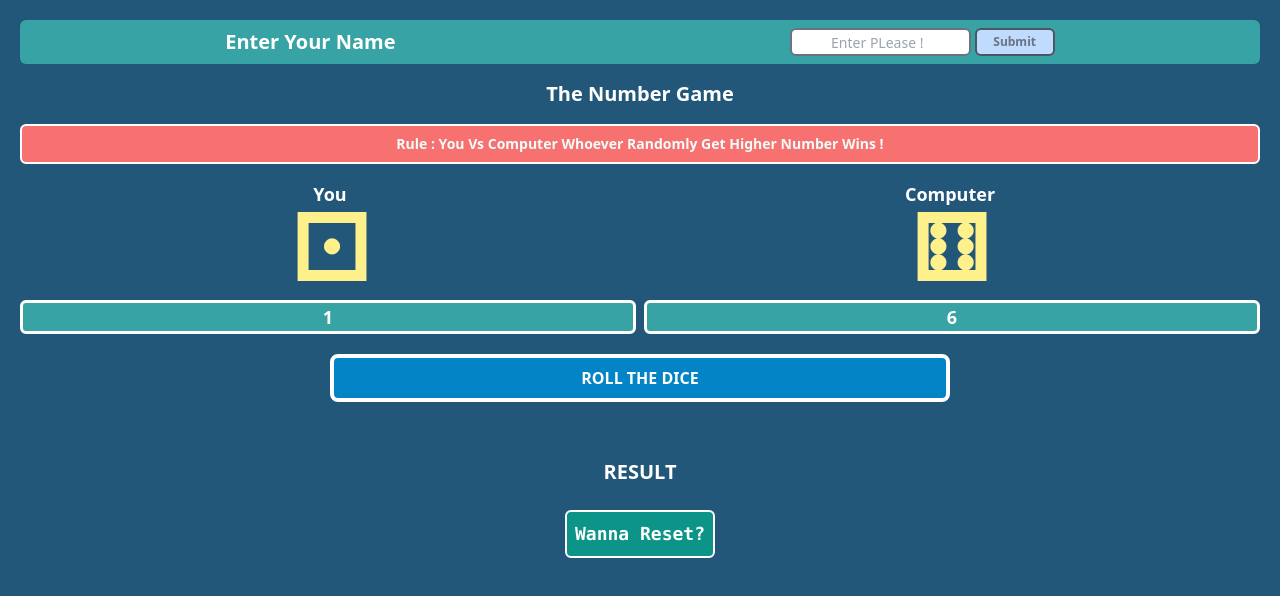
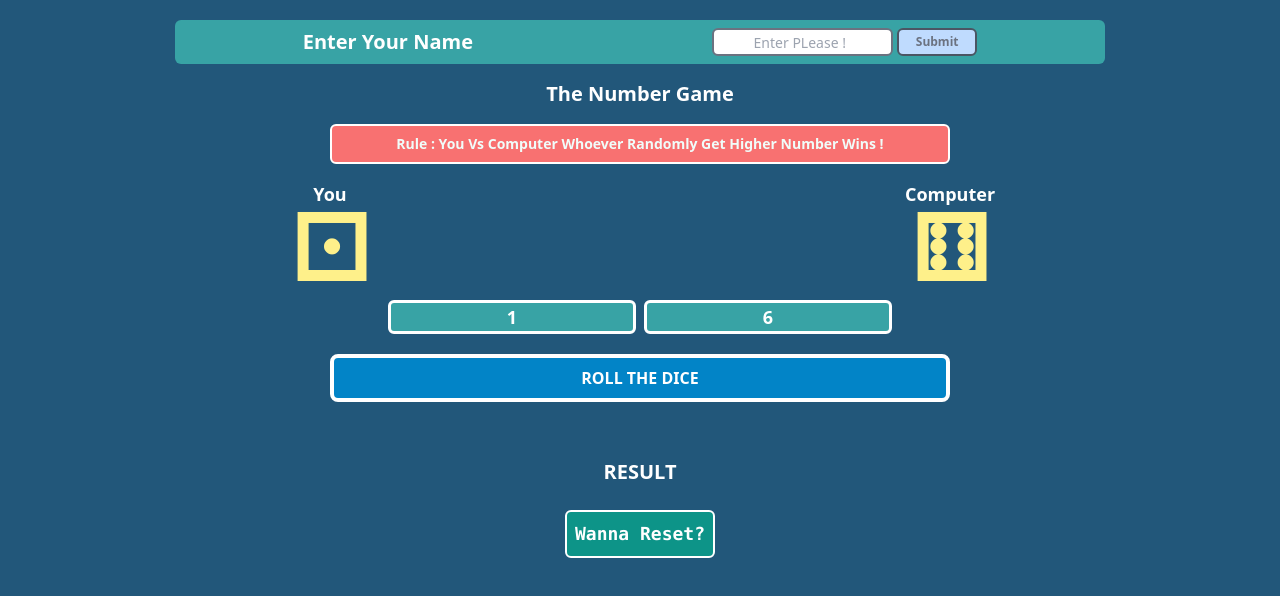
Before and after one commit to zain-student-college/responsive, a plain HTML site: page index.html in a window 1280 px wide. Drawn offline with Linux system fonts and the light colour scheme.

Commit message:
new game edited

```diff
--- a/index.html
+++ b/index.html
@@ -8,12 +8,12 @@
     <!-- <meta name="viewport" content="width=device-width, initial-scale=1.0" /> -->
 </head>
 <body class="p-3 md:p-5 bg-[#22577A] box-border">
-    <div class="bg-[#38A3A5]  rounded-md flex flex-col items-center justify-around capitalize text-white p-2 md:flex-row">
+   <div class="flex justify-center"> <div class="bg-[#38A3A5]  rounded-md flex flex-col items-center justify-around capitalize text-white p-2 md:flex-row sm:w-3/4">
         <p class="w-fit h-fit md:text-xl md:font-bold font-semibold">enter your name</p>
       <div class="flex space-x-1"><input id="name" class="w-3/4 border-2 bg-white border-gray-500 rounded-md text-center text-black  p-2 pr-0 h-7 hover:border-blue-600 hover:border-3 text-sm" type="search" name="" id="" placeholder="Enter PLease !"><button id="submit" class="w-1/3 border-[2px] rounded-md h-7 border-gray-600 text-xs bg-blue-200 text-gray-500 font-semibold">Submit</button></div>
-    </div>
+    </div></div>
     <div class="w-full flex justify-center mt-4 text-xl font-semibold capitalize text-white items-center "><p>the number game</p></div>
-    <div class="text-teal-50 rounded-md p-2 text-sm capitalize mt-4  border-2 border-white bg-red-400 font-semibold sm:text-center"><p>rule : you vs computer whoever randomly get higher number wins !</p></div>
+    <div class="flex justify-center items-center"><div class="text-teal-50 rounded-md p-2 text-sm capitalize mt-4  border-2 border-white bg-red-400 font-semibold sm:text-center flex justify-center items-center w-full sm:w-1/2"><p class="">rule : you vs computer whoever randomly get higher number wins !</p></div></div>
     <div class="flex w-full text-white capitalize mt-4 pb-2 text-lg font-semibold">
         <div id="ytext" class="w-1/2 flex justify-center ">you</div>
         <div class="w-1/2 flex justify-center ">computer</div>
@@ -22,9 +22,9 @@
         <div id="you" class="text-[90px] w-1/2 flex justify-center transition-transform duration-500">⚀</div>
         <div id="comp" class="text-[90px] w-1/2 flex justify-center transition-transform duration-500">⚅</div>
     </div>
-    <div class="flex w-full text-white capitalize mt-10 text-lg font-semibold space-x-2">
-        <div id="youres" class=" w-1/2 flex justify-center border-[3px]  rounded-md bg-[#38a3a5] border-white ">1</div>
-        <div id="compres" class=" w-1/2 flex justify-center border-[3px] border-white bg-[#38a3a5] rounded-md">6</div>
+    <div class="flex w-full justify-center text-white capitalize mt-10 text-lg font-semibold space-x-2">
+        <div id="youres" class=" w-1/2 flex justify-center border-[3px]  rounded-md bg-[#38a3a5] border-white sm:w-1/5">1</div>
+        <div id="compres" class=" w-1/2 flex justify-center border-[3px] border-white bg-[#38a3a5] rounded-md sm:w-1/5">6</div>
     </div>
     <div class="text-white flex mt-5 justify-center items-center"><button id="button" class="sm:w-1/2 uppercase text-base border-[4px] font-semibold bg-sky-600 h-12 hover:bg-blue-700 hover:text-lg w-full border-white rounded-lg">roll the dice </button></div>
     <div class="w-full text-white uppercase mt-14 flex justify-center items-center font-bold text-xl">
```
Also changed, not shown: style.css.
